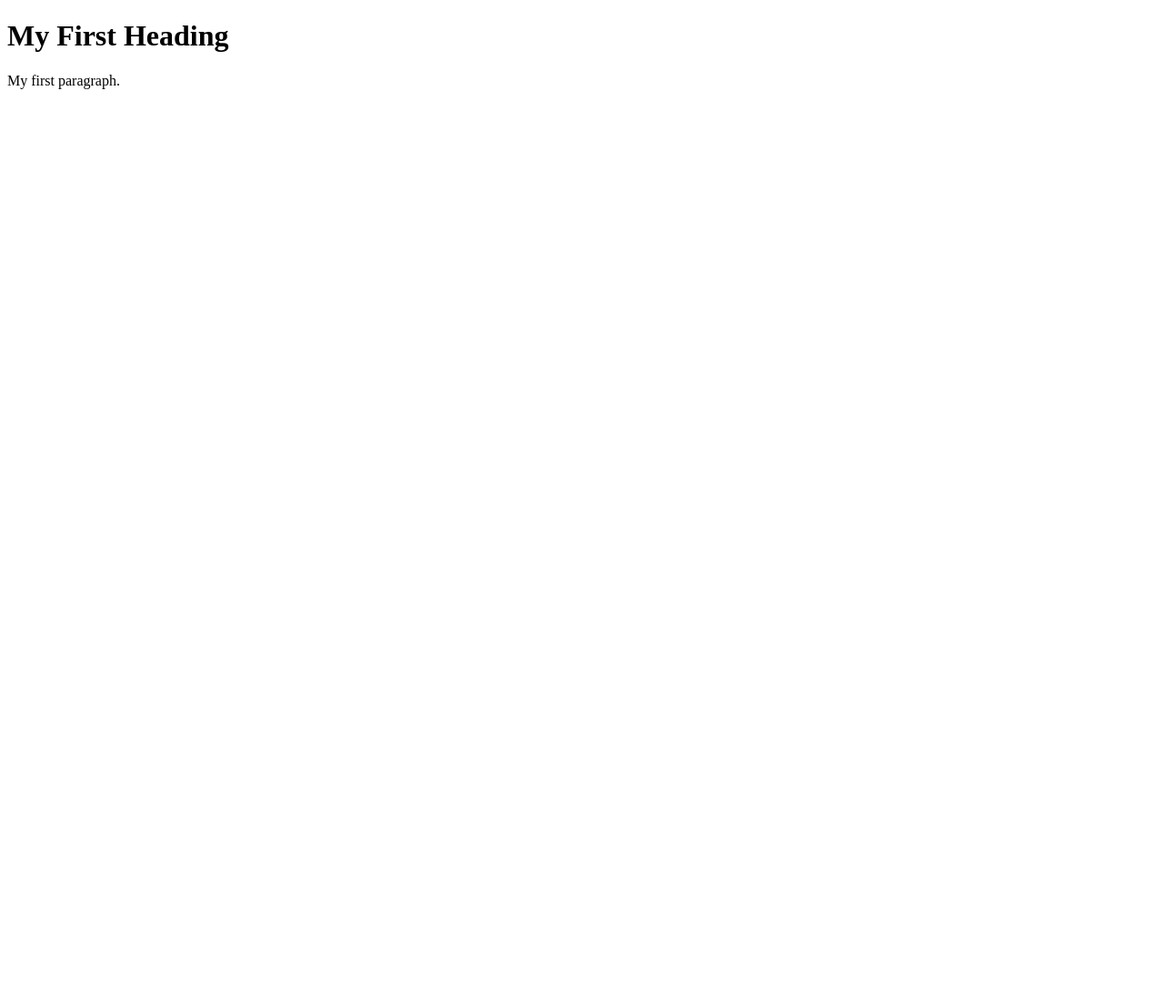
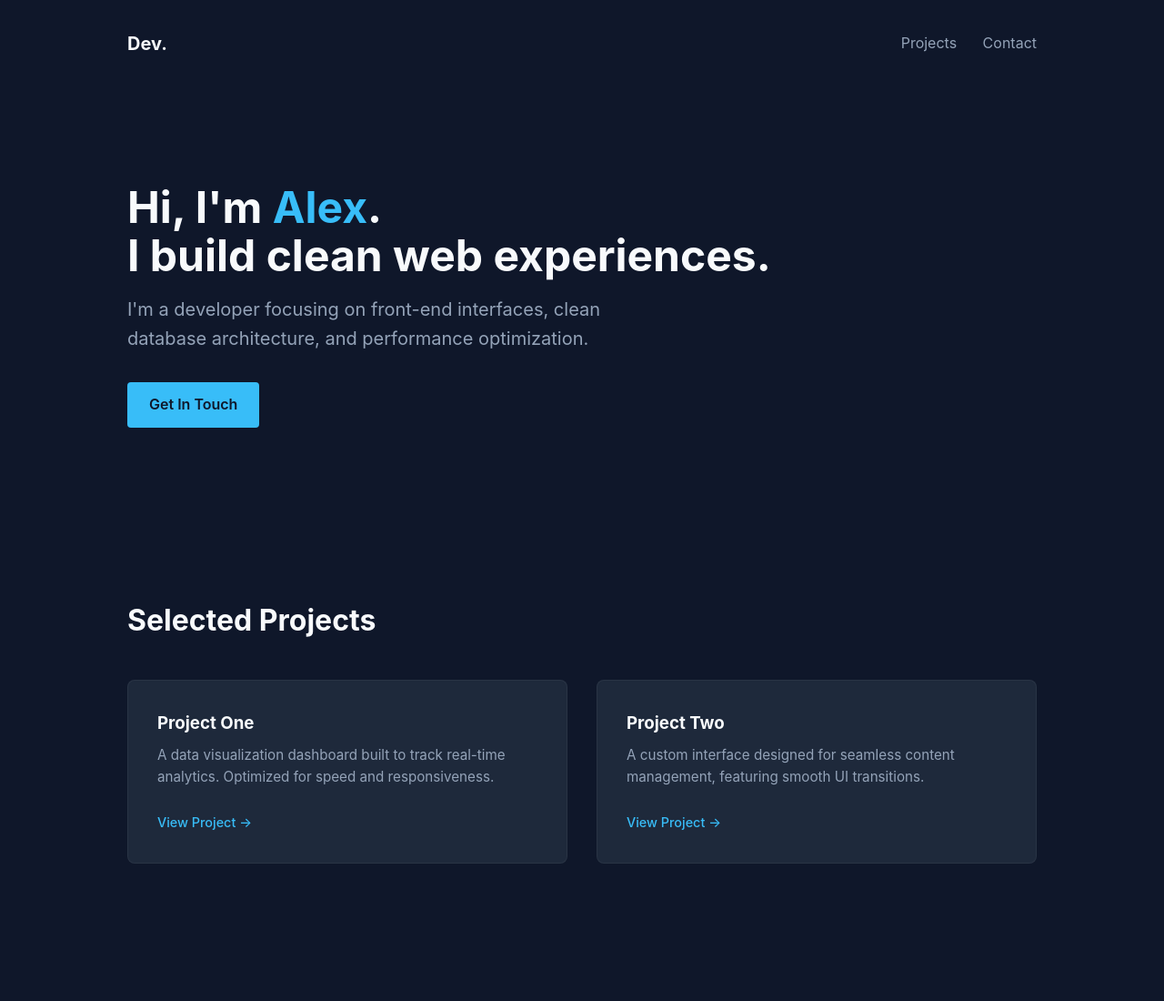
Before and after one commit to yorky-robles/yorky-robles.github.io, a plain HTML site: page index.html in a window 1280 px wide. Shown: the top 1100 px of the page at 91% size. Before the commit the page ends 800 px from the top, so only its background shows below. Drawn offline with Linux system fonts and the light colour scheme; files that its build step writes are made by us from their sources.

Commit message:
Update index.html

```diff
--- a/index.html
+++ b/index.html
@@ -1,9 +1,65 @@
 <!DOCTYPE html>
-<html>
+<html lang="en">
+<head>
+  <meta charset="UTF-8">
+  <meta name="viewport" content="width=device-width, initial-scale=1.0">
+  <title>Developer Portfolio</title>
+  <link rel="stylesheet" href="style.css">
+</head>
 <body>
 
-<h1>My First Heading</h1>
-<p>My first paragraph.</p>
+  <div class="container">
+    <!-- Navbar -->
+    <header>
+      <a href="#" class="logo">Dev.</a>
+      <nav>
+        <a href="#projects">Projects</a>
+        <a href="#contact">Contact</a>
+      </nav>
+    </header>
+
+    <!-- Hero -->
+    <main>
+      <section class="hero">
+        <h1>Hi, I'm <span>Alex</span>.<br>I build clean web experiences.</h1>
+        <p>I'm a developer focusing on front-end interfaces, clean database architecture, and performance optimization.</p>
+        <div>
+          <a href="#contact" class="btn">Get In Touch</a>
+        </div>
+      </section>
+
+      <!-- Projects -->
+      <section id="projects">
+        <h2 class="section-title">Selected Projects</h2>
+        <div class="grid">
+
+          <div class="card">
+            <h3>Project One</h3>
+            <p>A data visualization dashboard built to track real-time analytics. Optimized for speed and responsiveness.</p>
+            <a href="#" class="project-link">View Project →</a>
+          </div>
+
+          <div class="card">
+            <h3>Project Two</h3>
+            <p>A custom interface designed for seamless content management, featuring smooth UI transitions.</p>
+            <a href="#" class="project-link">View Project →</a>
+          </div>
+
+        </div>
+      </section>
+
+      <!-- Contact -->
+      <section id="contact">
+        <h2 class="section-title">Let's Connect</h2>
+        <p style="color: var(--text-muted); margin-bottom: 1.5rem;">Looking for a new collaborator or just want to say hi?</p>
+        <a href="mailto:your.email@example.com" class="btn">Say Hello</a>
+      </section>
+    </main>
+
+    <footer>
+      <p>&copy; 2026 Dev. Built with clean CSS.</p>
+    </footer>
+  </div>
 
 </body>
 </html>
```
